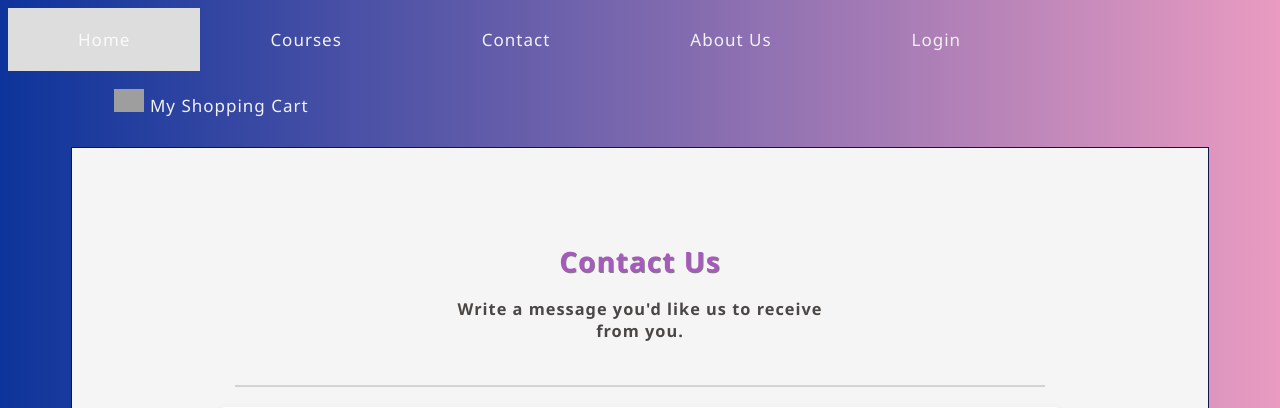
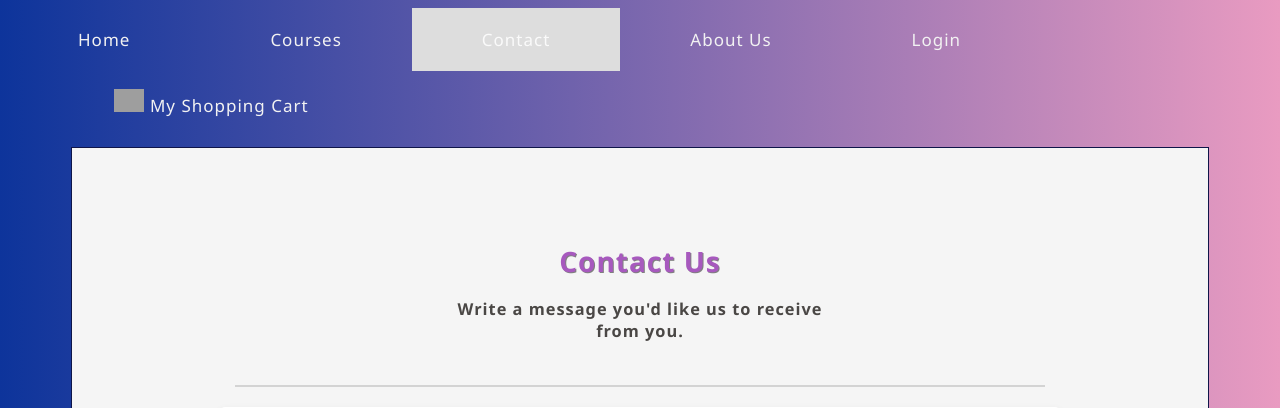
Before and after one commit to malmaohgra/Project_ENGR372, a PHP site: page /contact.php in a window 1280 px wide. Shown: the top 408 px of the page. Run offline with PHP 8.4, Linux system fonts and the light colour scheme; grey boxes are pictures that could not be loaded.

Commit message:
Update contact.php

```diff
--- a/contact.php
+++ b/contact.php
@@ -64,9 +64,9 @@ session_start();
 <body>
 
 <div class="topnav">
-        <a  href="index.php" class="active">Home</a>
+        <a  href="index.php" >Home</a>
         <a href="all.php" >Courses</a>
-        <a href="contact.html">Contact</a>
+        <a href="contact.html" class="active">Contact</a>
         <a href="aboutus.php">About Us</a>
         <a href="<?php
         if (isset($_SESSION['logged']) && $_SESSION['logged'] == 1) {
```
